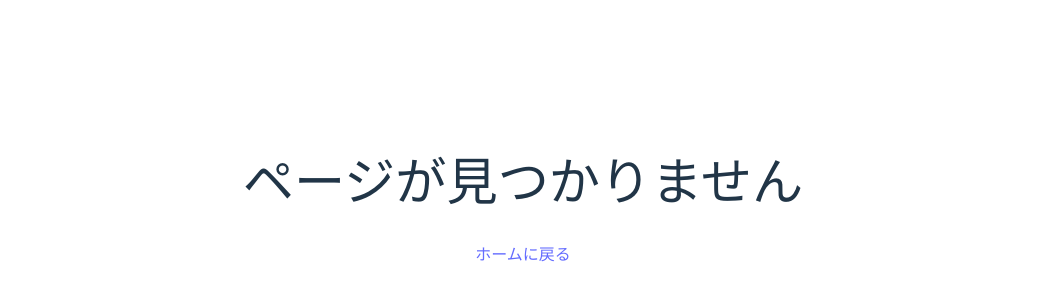
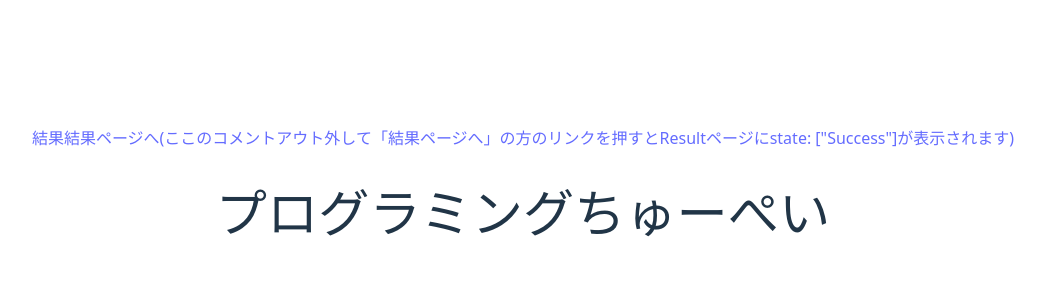
Before and after one commit to jack-app/meidaisai2025F, a React (Vite) app: page /programTyupei in a window 1280 px wide. Shown: the part 208-508 px from the top of the page, without its empty margins (117-1162 px from the left). Built offline with nearby package versions, Linux system fonts and the light colour scheme.

Commit message:
[add][page]

```diff
--- a/src/App.tsx
+++ b/src/App.tsx
@@ -3,6 +3,8 @@ import { BrowserRouter, Route, Routes } from "react-router-dom";
 import './App.css';
 import { Pnf } from "./pages/Pnf";
 import { Program } from "./pages/Program";
+import { ProgramAlto } from "./pages/ProgramAlto";
+import { ProgramTyupei } from "./pages/ProgramTyupei";
 import { Result } from "./pages/Result";
 import { Select } from "./pages/Select";
 
@@ -17,6 +19,8 @@ export default function App() {
           <Route  path="/"element={<Select />}/>
           <Route  path="/select"element={<Select />}/>
           <Route  path="/program"element={<Program />}/>
+          <Route  path="/programAlto"element={<ProgramAlto />}/>
+          <Route  path="/programTyupei"element={<ProgramTyupei />}/>
           <Route  path="/result"element={<Result />}/>
         </Routes>
       </BrowserRouter>
--- /dev/null
+++ b/src/pages/ProgramAlto.tsx
@@ -0,0 +1,19 @@
+import { NavLink, useLocation } from "react-router-dom";
+import { Link } from "react-router-dom"
+
+export const ProgramAlto = () => {
+  const location = useLocation();
+  const query = new URLSearchParams(location.search);
+
+  const id = query.get("id"); // "123"
+  const name = query.get("name"); // "まっつん"
+  return (
+    <div className="program">
+      <NavLink to={{ pathname: "/result", search: `?id=${id}&name=${name}` }}>結果</NavLink>
+      <Link to="/result" state={{ state: ["Success"] }}>
+        結果ページへ(ここのコメントアウト外して「結果ページへ」の方のリンクを押すとResultページにstate: ["Success"]が表示されます)
+      </Link>
+      <h1>プログラミングあると</h1>
+    </div>
+  );
+};
--- /dev/null
+++ b/src/pages/ProgramTyupei.tsx
@@ -0,0 +1,19 @@
+import { NavLink, useLocation } from "react-router-dom";
+import { Link } from "react-router-dom"
+
+export const ProgramTyupei = () => {
+  const location = useLocation();
+  const query = new URLSearchParams(location.search);
+
+  const id = query.get("id"); // "123"
+  const name = query.get("name"); // "まっつん"
+  return (
+    <div className="program">
+      <NavLink to={{ pathname: "/result", search: `?id=${id}&name=${name}` }}>結果</NavLink>
+      <Link to="/result" state={{ state: ["Success"] }}>
+        結果ページへ(ここのコメントアウト外して「結果ページへ」の方のリンクを押すとResultページにstate: ["Success"]が表示されます)
+      </Link>
+      <h1>プログラミングちゅーぺい</h1>
+    </div>
+  );
+};
--- a/src/pages/Select.tsx
+++ b/src/pages/Select.tsx
@@ -9,6 +9,10 @@ export const Select = () => {
   return (
     <div className="select">
       <NavLink to={{ pathname: "/program", search: `?id=${id}&name=${name}` }}>プログラミングへ</NavLink>
+      <br />
+      <NavLink to={{ pathname: "/programAlto", search: `?id=${id}&name=${name}` }}>プログラミングあるとへ</NavLink>
+      <br />
+      <NavLink to={{ pathname: "/programTyupei", search: `?id=${id}&name=${name}` }}>プログラミングちゅうぺいへ</NavLink>
       <h1>選択</h1>
     </div>
   );
```
